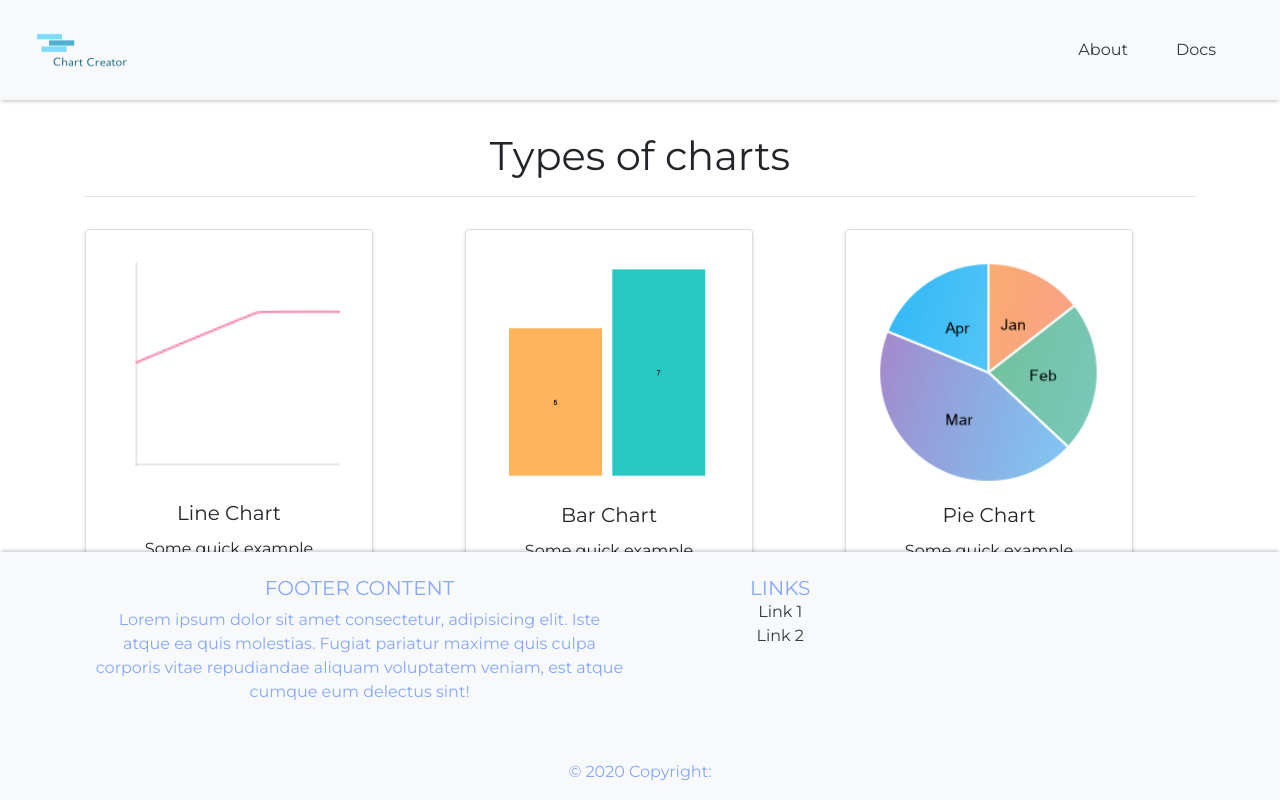
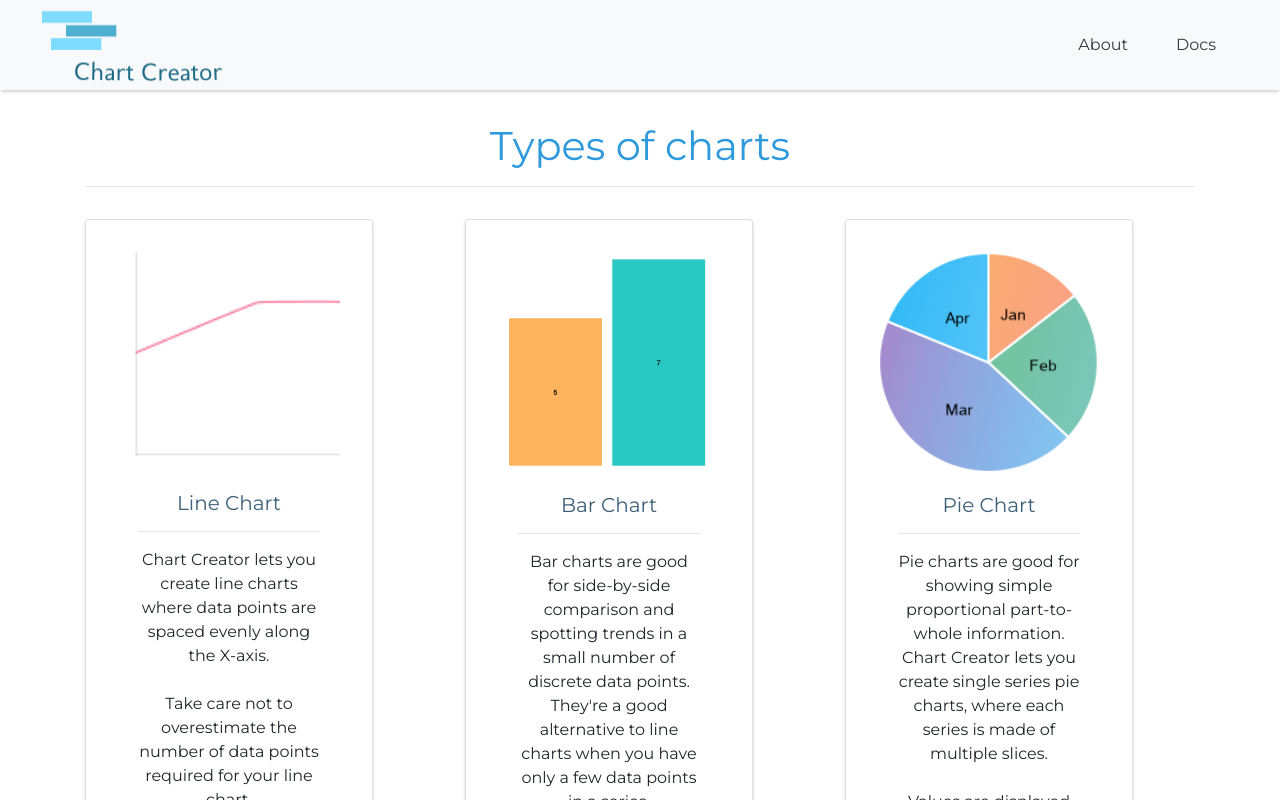
Before and after one commit to FlorinCiocirlan/Chart-Creator, a React (Create React App) app: page /docs in a window 1280 px wide. Shown: the top 800 px of the page. Built offline with nearby package versions, Linux system fonts and the light colour scheme.

Commit message:
Add docs text and adjust styling

```diff
--- a/src/App.css
+++ b/src/App.css
@@ -28,6 +28,7 @@ a {
 	width: 80%;
 	margin: 2rem auto;
 	text-align: center;
+	padding-bottom: 5rem;
 }
 
 .doc-container {
@@ -49,9 +50,11 @@ a {
 footer {
 	box-shadow: 0px -2px 4px -1px rgba(0,0,0,0.25);
 }
-/*
-@media only screen and (max-width: 600px) {
-	.centered-container {
-	  flex-direction: column;
-	}
-  } */
+
+.main-title {
+	color: var(--secondary-accent-color);
+}
+
+.card-title {
+	color: var(--darker-accent-color);
+}
--- a/src/Components/Docs.js
+++ b/src/Components/Docs.js
@@ -7,17 +7,21 @@ import lineImg from '../line.png';
 export default function Docs() {
     return (
         <Container className="centered-container">
-            <h1>Types of charts</h1>
+            <h1 className="main-title">Types of charts</h1>
             <hr></hr>
         <Row>
             <Col xs={{ order: 'last' }}>
                 <Card style={{ width: '18rem' }} className="doc-container">
                     <Card.Img variant="top" src={pieImg} />
                     <Card.Body >
-                        <Card.Title>Pie Chart</Card.Title>
+                        <Card.Title className="card-title">Pie Chart</Card.Title>
+                        <hr></hr>
                         <Card.Text>
-                        Some quick example text to build on the card title and make up the bulk of
-                        the card's content.
+                        Pie charts are good for showing simple proportional part-to-whole information.
+                         Chart Creator lets you create single series pie charts, where each series is made of multiple slices.
+                         <br/><br/>
+                         Values are displayed relative to each other: so a chart with values 1, 2, 3
+                         will look the same as a chart with values 100, 200, 300.
                         </Card.Text>
                         {/* <Button variant="primary">Go somewhere</Button> */}
                     </Card.Body>
@@ -27,10 +31,12 @@ export default function Docs() {
                 <Card style={{ width: '18rem' }} className="doc-container">
                     <Card.Img variant="top" src={barImg} />
                     <Card.Body >
-                        <Card.Title>Bar Chart</Card.Title>
+                        <Card.Title className="card-title">Bar Chart</Card.Title>
+                        <hr></hr>
                         <Card.Text>
-                        Some quick example text to build on the card title and make up the bulk of
-                        the card's content.
+                        Bar charts are good for side-by-side comparison and spotting trends in a
+                        small number of discrete data points. They're a good alternative to line
+                        charts when you have only a few data points in a series.
                         </Card.Text>
                         {/* <Button variant="primary">Go somewhere</Button> */}
                     </Card.Body>
@@ -40,10 +46,12 @@ export default function Docs() {
                 <Card style={{ width: '18rem' }} className="doc-container">
                     <Card.Img variant="top" src={lineImg} />
                     <Card.Body >
-                        <Card.Title>Line Chart</Card.Title>
+                        <Card.Title className="card-title">Line Chart</Card.Title>
+                        <hr></hr>
                         <Card.Text>
-                        Some quick example text to build on the card title and make up the bulk of
-                        the card's content.
+                        Chart Creator lets you create line charts where data points are spaced evenly along the X-axis.
+                        <br/><br/>
+                        Take care not to overestimate the number of data points required for your line chart.
                         </Card.Text>
                         {/* <Button variant="primary">Go somewhere</Button> */}
                     </Card.Body>
--- a/src/Components/layout/Footer.js
+++ b/src/Components/layout/Footer.js
@@ -5,12 +5,12 @@ export default function Footer() {
 	return (
 		<footer
 			id='footer'
-			class='bg-light text-center text-lg-start align-self-end'
+			className='bg-light text-center text-lg-start align-self-end'
 		>
-			<div class='container p-4'>
-				<div class='row'>
-					<div class='col-lg-6 col-md-12 mb-4 mb-md-0'>
-						<h5 class='text-uppercase'>Footer Content</h5>
+			<div className='container p-4'>
+				<div className='row'>
+					<div className='col-lg-6 col-md-12 mb-4 mb-md-0'>
+						<h5 className='text-uppercase'>Footer Content</h5>
 
 						<p>
 							Lorem ipsum dolor sit amet consectetur, adipisicing
@@ -21,17 +21,17 @@ export default function Footer() {
 						</p>
 					</div>
 
-					<div class='col-lg-3 col-md-6 mb-4 mb-md-0'>
-						<h5 class='text-uppercase mb-0'>Links</h5>
+					<div className='col-lg-3 col-md-6 mb-4 mb-md-0'>
+						<h5 className='text-uppercase mb-0'>Links</h5>
 
-						<ul class='list-unstyled'>
+						<ul className='list-unstyled'>
 							<li>
-								<a href='#!' class='text-dark'>
+								<a href='#!' className='text-dark'>
 									Link 1
 								</a>
 							</li>
 							<li>
-								<a href='#!' class='text-dark'>
+								<a href='#!' className='text-dark'>
 									Link 2
 								</a>
 							</li>
@@ -40,7 +40,7 @@ export default function Footer() {
 				</div>
 			</div>
 
-			<div class='text-center p-3'>© 2020 Copyright:</div>
+			<div className='text-center p-3'>© 2020 Copyright:</div>
 		</footer>
 	);
 }
--- a/src/Components/layout/Header.js
+++ b/src/Components/layout/Header.js
@@ -12,8 +12,8 @@ export default function Header() {
 						<img
 							className='d-inline-block align-top logo'
 							src={logo}
-							width='100px'
-							height='90px'
+							width='200px'
+							height='80px'
 							alt="logo"
 						></img>
 					</Navbar.Brand>
--- a/src/Components/layout/footer-style.css
+++ b/src/Components/layout/footer-style.css
@@ -1,9 +1,9 @@
 #footer {
-	position: fixed;
+	/* position: fixed;
 	left: 0;
 	bottom: 0;
 	width: 100%;
 	background-color: red;
 	color: rgb(134, 167, 255);
-	text-align: center;
+	text-align: center; */
 }
```
Also changed, not shown: src/logo.png.
